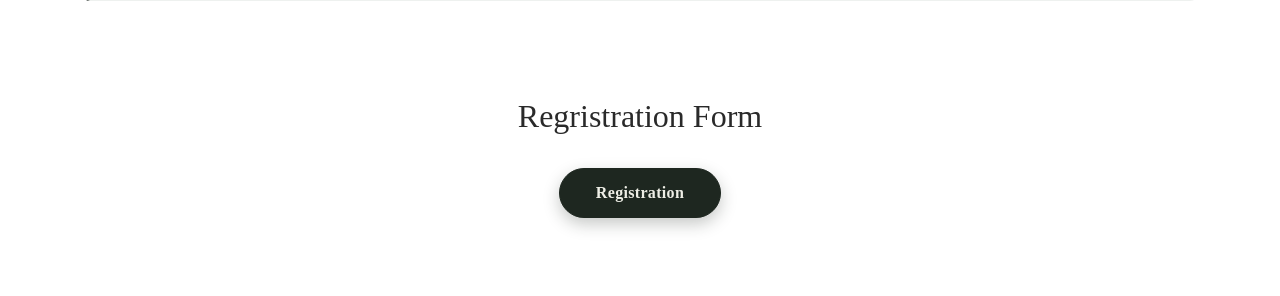
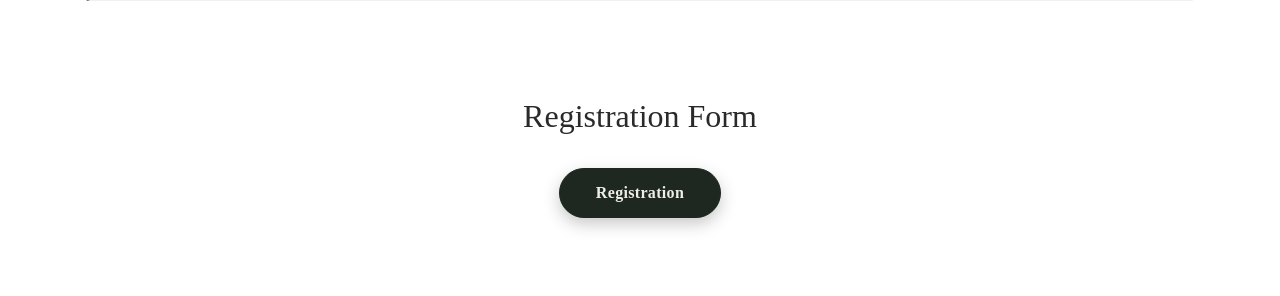
Before and after one commit to thomasmccabe287-sketch/Gratia, a Flask app: page /conference in a window 1280 px wide. Shown: the part 715-1011 px from the top of the page. Run offline with Flask 3, Linux system fonts and the light colour scheme.

Commit message:
revisions

```diff
--- a/gratia_MUN_1/content/committees.yaml
+++ b/gratia_MUN_1/content/committees.yaml
@@ -18,7 +18,7 @@ committees:
     chairs: Niabel Aguilar & Hilario Alvarado
     topic: Addressing How Biological Warfare Can Be Prevented
     paper_label: WHO Background Paper
-    paper_url: https://docs.google.com/document/u/0/d/1pIHFY2NCV-EKMPR_DTuDaX_lzDUanM7ZG9RCtCGi-ko/mobilebasic
+    paper_url: https://docs.google.com/document/d/1Dh_b8sDotTPbjkOsmv77HvZUwf6oyuAn1FVqcjIdUuE/edit?tab=t.0
 
   - name: Organization of American States
     photo: committees/oas_chairs.jpeg
--- a/gratia_MUN_1/templates/about.html
+++ b/gratia_MUN_1/templates/about.html
@@ -53,6 +53,7 @@
 
         {% endfor %}
     </div>
+
   </section>
 
   <div class="modal fade" id="secretariatModal" tabindex="-1" aria-hidden="true">
@@ -68,9 +69,10 @@
           <p class="modal-email">
             <a href="#"></a>
           </p>
+          </div>
         </div>
       </div>
     </div>
   </div>
-
+</div>
 {% endblock %}
--- a/gratia_MUN_1/templates/conference.html
+++ b/gratia_MUN_1/templates/conference.html
@@ -38,7 +38,7 @@
   <section class="committee-match text-center py-5">
     <div class="container">
 
-      <h2 class="section-title">Regristration Form</h2>
+      <h2 class="section-title">Registration Form</h2>
 
         <a
           href="https://docs.google.com/forms/d/e/1FAIpQLSfA6MRvulfxY-fzoWQEZOxsC2S3IK9uSZVammO0AqMfotVF2g/closedform"
```
